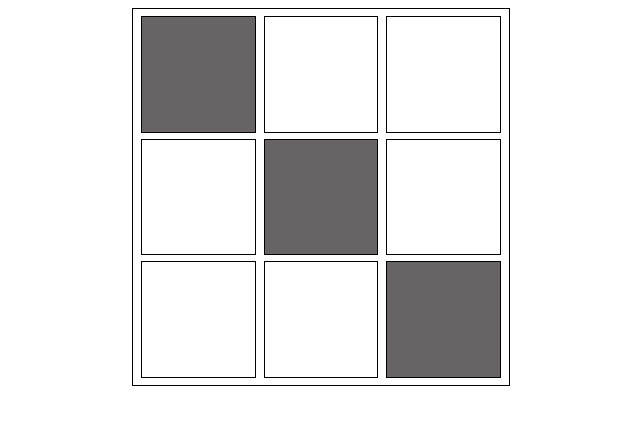
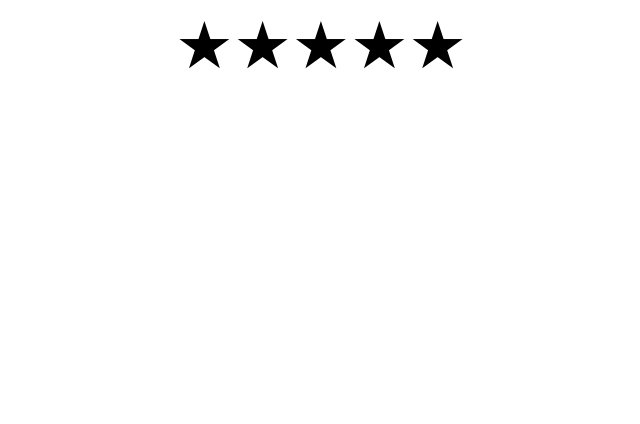
Before and after one commit to shriharieknathe/Machine-Coding-Practice, a React (Vite) app: page / in a window 1280 px wide. Shown: the top 424 px of the page, without its empty margins (319-959 px from the left). Built offline with nearby package versions, Linux system fonts and the light colour scheme.

Commit message:
start raing feature

```diff
--- a/src/App.jsx
+++ b/src/App.jsx
@@ -1,11 +1,10 @@
 import "./App.css";
-import GridLights from "./components/grid-lights/gridLights";
-import TestGrid from "./components/grid-lights/testGrid";
+import StarPattern from "./star-pattern/starPatern";
 
 function App() {
   return (
     <>
-      <TestGrid />
+      <StarPattern />
     </>
   );
 }
--- /dev/null
+++ b/src/star-pattern/starPatern.jsx
@@ -0,0 +1,31 @@
+import React, { useState } from "react";
+import "./starPattern.css";
+
+const StarPattern = () => {
+  const arr = new Array(5).fill(0);
+
+  const [rating, setRating] = useState();
+  const [hover, setHover] = useState();
+
+  return (
+    <div className="star-container">
+      {arr.map((value, index) => {
+        return (
+          <span
+            key={index}
+            className={`star ${
+              (hover === 0 && index < rating) || index < hover ? "colored" : ""
+            }`}
+            onClick={() => setRating(index + 1)}
+            onMouseEnter={() => setHover(index + 1)}
+            onMouseLeave={() => setHover(0)}
+          >
+            &#9733;
+          </span>
+        );
+      })}
+    </div>
+  );
+};
+
+export default StarPattern;
--- /dev/null
+++ b/src/star-pattern/starPattern.css
@@ -0,0 +1,14 @@
+.star-container {
+  display: flex;
+  align-items: center;
+  justify-content: center;
+}
+
+.star-container .star {
+  font-size: 65px;
+  cursor: pointer;
+}
+
+.star.colored {
+  color: rgb(210, 174, 44);
+}
```
